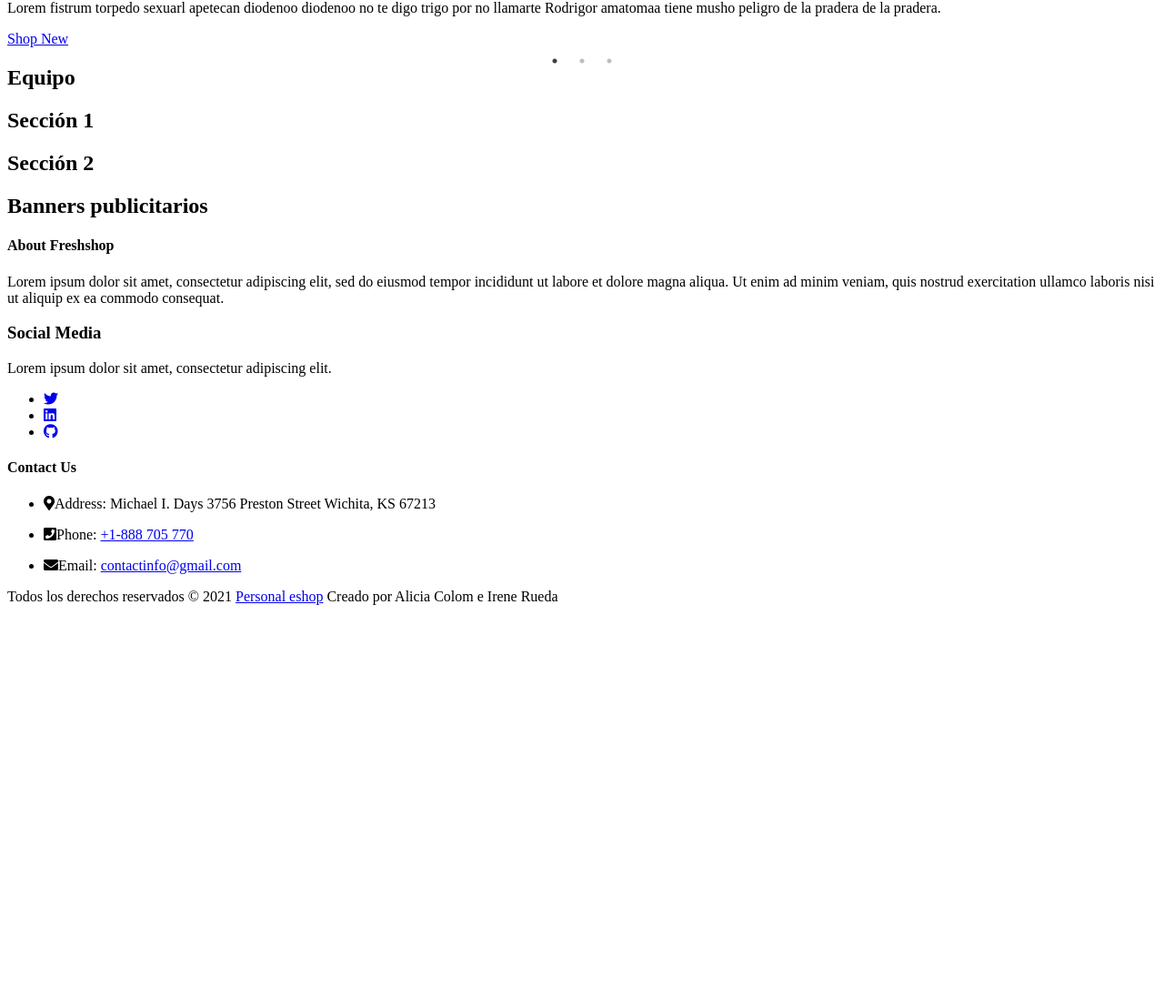
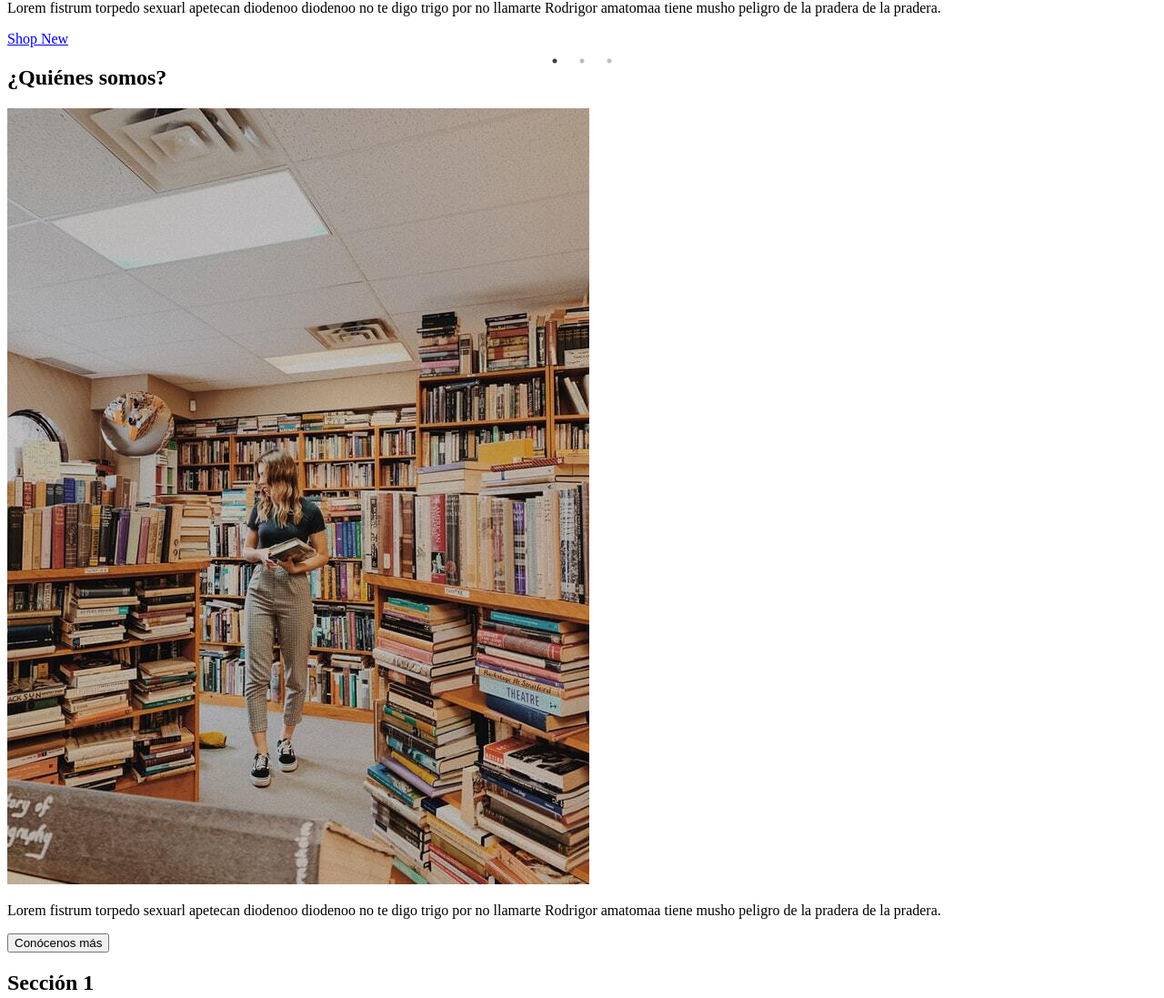
Before and after one commit to alicia-colom/personal-eshop, a React (Create React App) app: page / in a window 1280 px wide. Shown: the part 845-1942 px from the top of the page at 91% size. Before the commit the page ends 1526 px from the top, so only its background shows below. Built offline with nearby package versions, Linux system fonts and the light colour scheme.

Commit message:
Add about structure

```diff
--- /dev/null
+++ b/src/components/Home/About/About.tsx
@@ -0,0 +1,23 @@
+import React from "react";
+import NosotrasImg from "../../../images/nosotras.jpg";
+
+const About = () => {
+  return (
+    <section>
+      <h2>¿Quiénes somos?</h2>
+      <div>
+        <img src={NosotrasImg} alt="Imagen de nosotras" />
+        <div>
+          <p>
+            Lorem fistrum torpedo sexuarl apetecan diodenoo diodenoo no te digo
+            trigo por no llamarte Rodrigor amatomaa tiene musho peligro de la
+            pradera de la pradera.
+          </p>
+          <button>Conócenos más</button>
+        </div>
+      </div>
+    </section>
+  );
+};
+
+export default About;
--- a/src/components/Home/Home.tsx
+++ b/src/components/Home/Home.tsx
@@ -1,13 +1,14 @@
-import React from 'react';
-import Hero from './Hero/Hero';
+import React from "react";
+import Hero from "./Hero/Hero";
+import About from "./About/About";
 
 const Home = () => {
   return (
     <div>
       <Hero />
-			<section>
-				<h2>Equipo</h2>
-			</section>
+
+      <About />
+
       <section>
         <h2>Sección 1</h2>
       </section>
```
Also changed, not shown: src/images/nosotras.jpg (added). Lines whose indentation alone changed are shown as unchanged.
